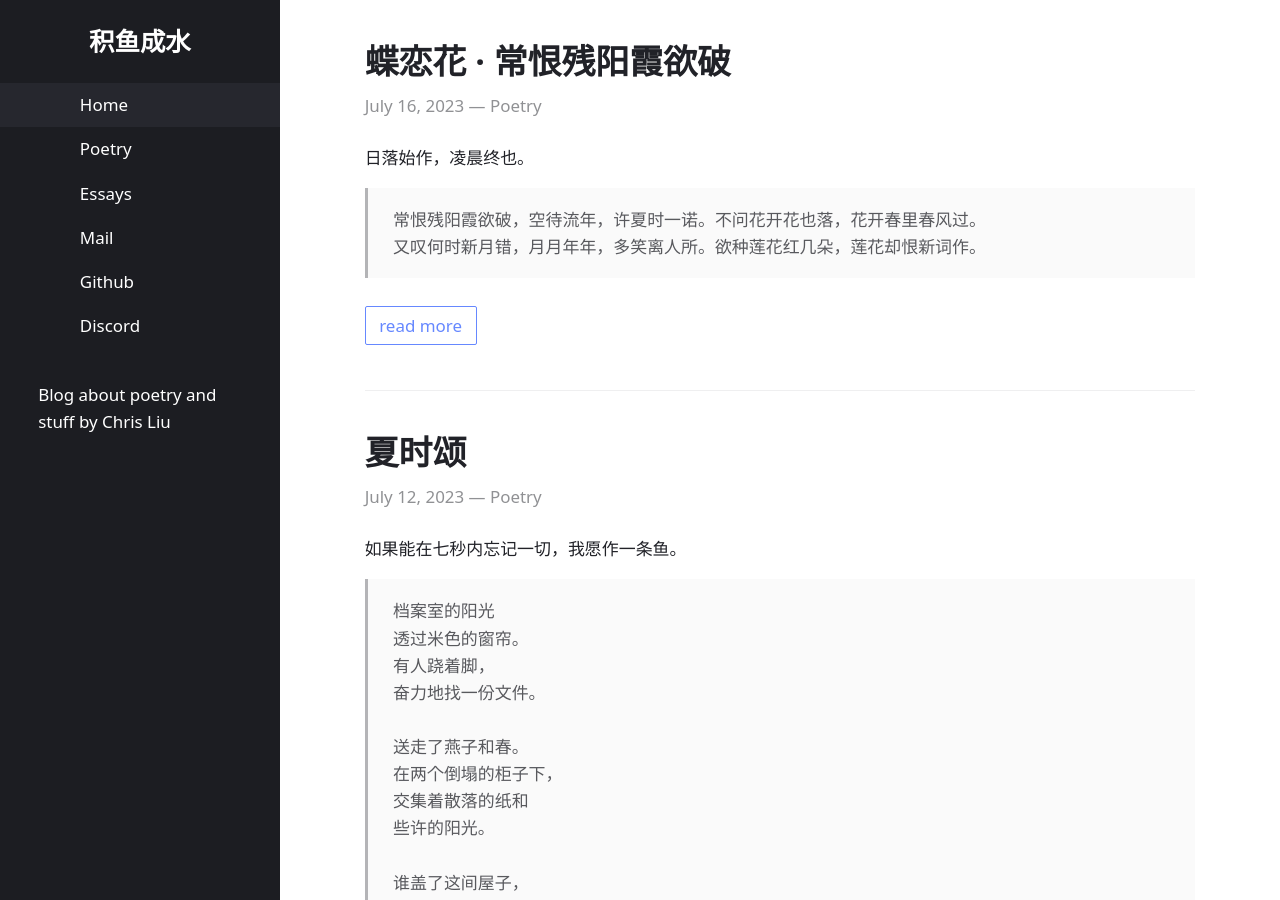
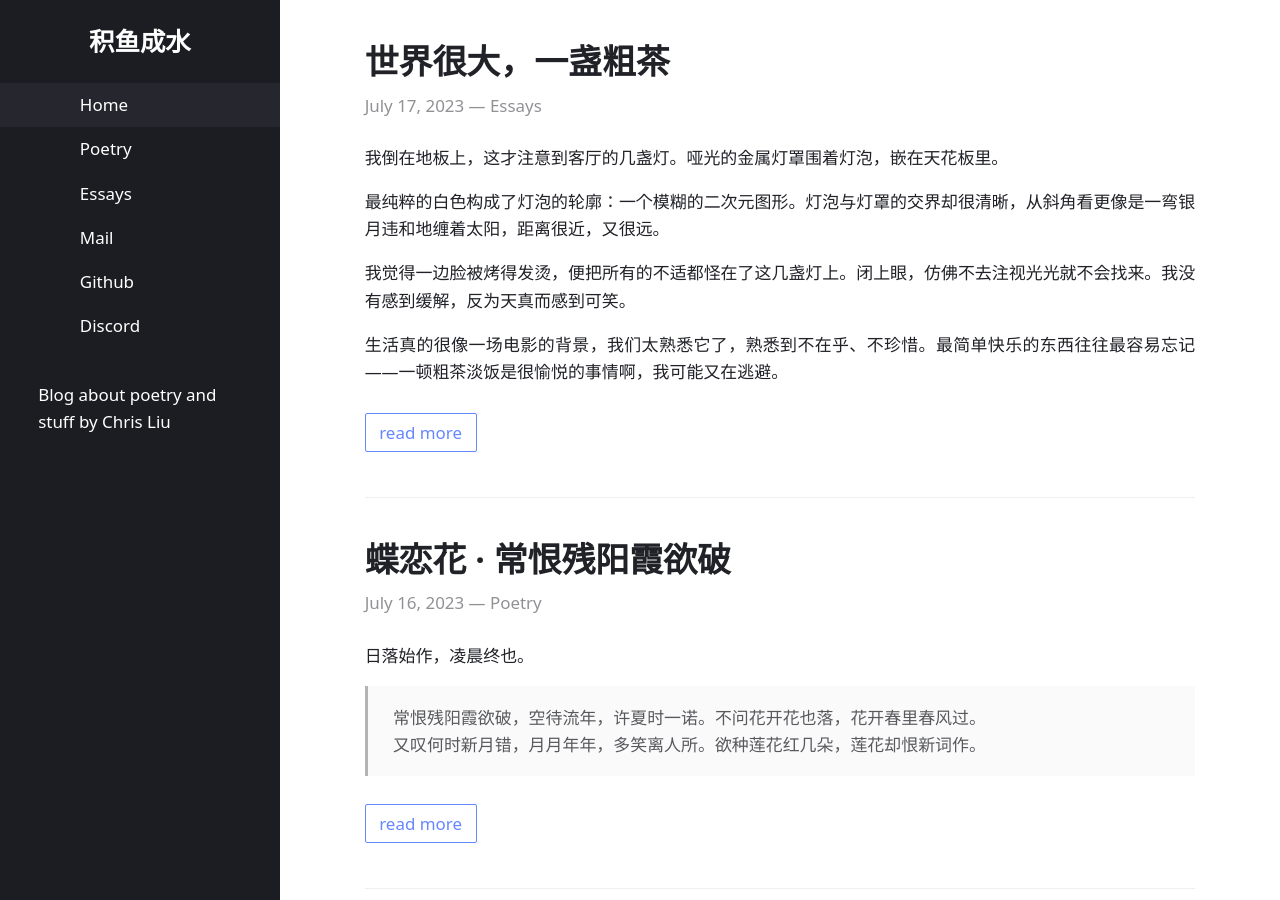
Before and after one commit to chris-zy-liu/chris-zy-liu.github.io, a Jekyll site: the page built from index.html, in a window 1280 px wide and 900 px high. Built offline with Jekyll 4.4.1, drawn with Linux system fonts in a browser that asks for light colours.

Commit message:
new post

```diff
--- /dev/null
+++ b/_posts/2023-07-17-light.md
@@ -0,0 +1,15 @@
+---
+title: "世界很大，一盏粗茶"
+layout: post
+categories: Essays
+---
+
+
+
+我倒在地板上，这才注意到客厅的几盏灯。哑光的金属灯罩围着灯泡，嵌在天花板里。
+
+最纯粹的白色构成了灯泡的轮廓：一个模糊的二次元图形。灯泡与灯罩的交界却很清晰，从斜角看更像是一弯银月违和地缠着太阳，距离很近，又很远。
+
+我觉得一边脸被烤得发烫，便把所有的不适都怪在了这几盏灯上。闭上眼，仿佛不去注视光光就不会找来。我没有感到缓解，反为天真而感到可笑。
+
+生活真的很像一场电影的背景，我们太熟悉它了，熟悉到不在乎、不珍惜。最简单快乐的东西往往最容易忘记——一顿粗茶淡饭是很愉悦的事情啊，我可能又在逃避。
```
Also changed, not shown: _posts/.obsidian/workspace.json (+6 -5 lines).
